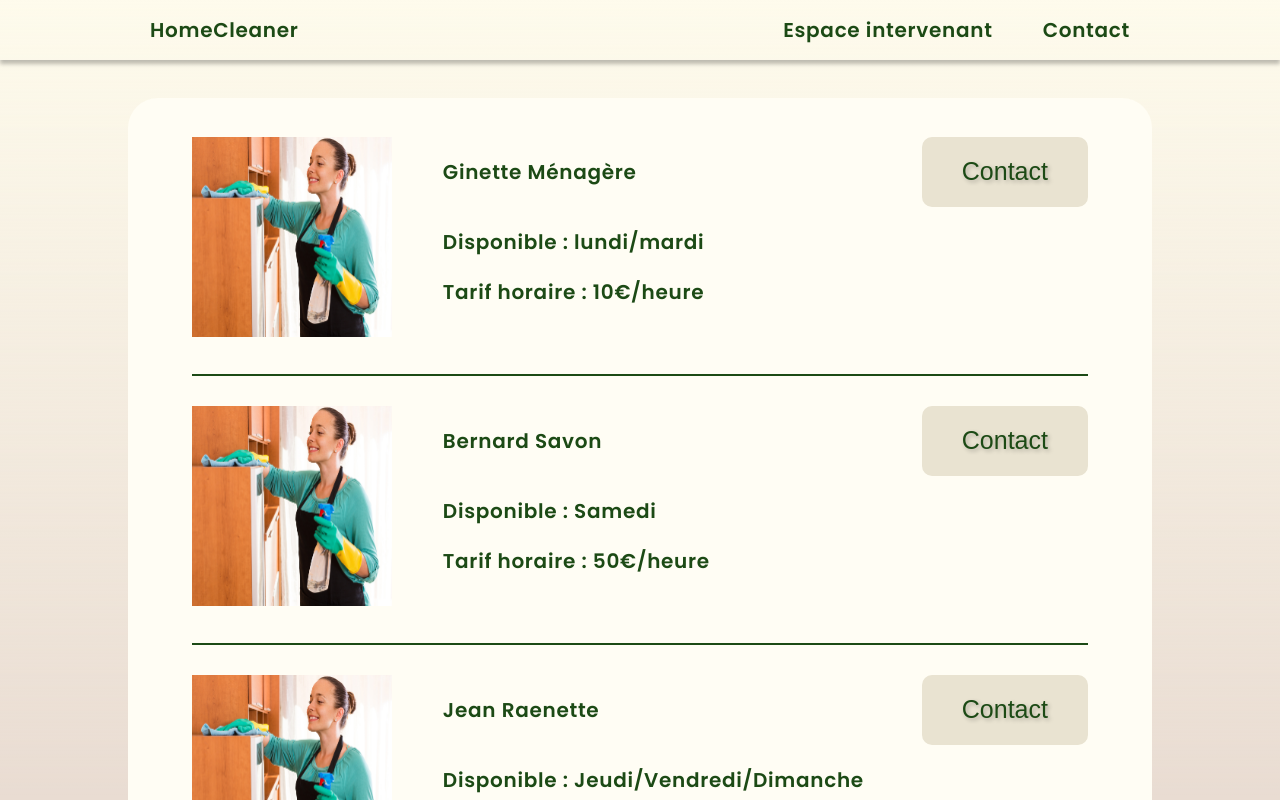
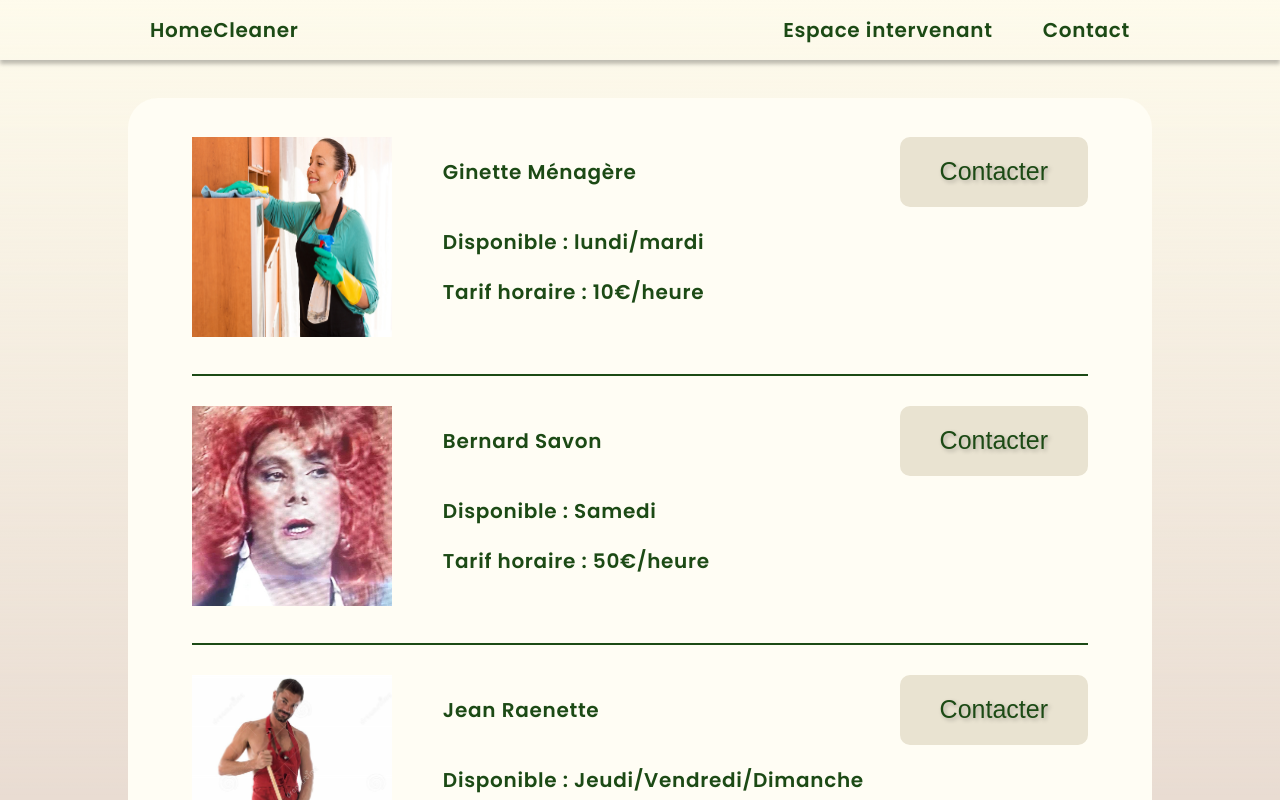
Before and after one commit to AdrienCalmesnil/10-2021-Home-Cleaner, a Vue app: page /services in a window 1280 px wide. Shown: the top 800 px of the page. Built offline with nearby package versions, Linux system fonts and the light colour scheme.

Commit message:
modif services contact images

```diff
--- a/src/views/Services.vue
+++ b/src/views/Services.vue
@@ -9,29 +9,29 @@
         <div class="box_right right">
           <div class="contact">
             <p class="contact_name">Ginette Ménagère</p>
-            <div class="contact_button"><button>Contact</button></div>
+            <div class="contact_button"><button>Contacter</button></div>
           </div>
           <p class="dispo">Disponible : {{ date.Ginette }}</p>
           <p class="tarif">Tarif horaire : {{ tarif.Ginette }}€/heure</p>
         </div>
         <div class="box_left left">
-          <img src="../../public/assets/images/ginette.jpg" alt="" />
+          <img src="../../public/assets/images/bernard.jpg" alt="" />
         </div>
         <div class="box_right right">
           <div class="contact">
             <p class="contact_name">Bernard Savon</p>
-            <div class="contact_button"><button>Contact</button></div>
+            <div class="contact_button"><button>Contacter</button></div>
           </div>
           <p class="dispo">Disponible : {{ date.Bernard }}</p>
           <p class="tarif">Tarif horaire : {{ tarif.Bernard }}€/heure</p>
         </div>
         <div class="box_left left">
-          <img src="../../public/assets/images/ginette.jpg" alt="" />
+          <img src="../../public/assets/images/jean.jpg" alt="" />
         </div>
         <div class="box_right right">
           <div class="contact">
             <p class="contact_name">Jean Raenette</p>
-            <div class="contact_button"><button>Contact</button></div>
+            <div class="contact_button"><button>Contacter</button></div>
           </div>
           <p class="dispo">Disponible : {{ date.Jean }}</p>
           <p class="tarif">Tarif horaire : {{ tarif.Jean }}€/heure</p>
```
Also changed, not shown: public/assets/images/bernard.jpg (added), public/assets/images/jean.jpg (added).
